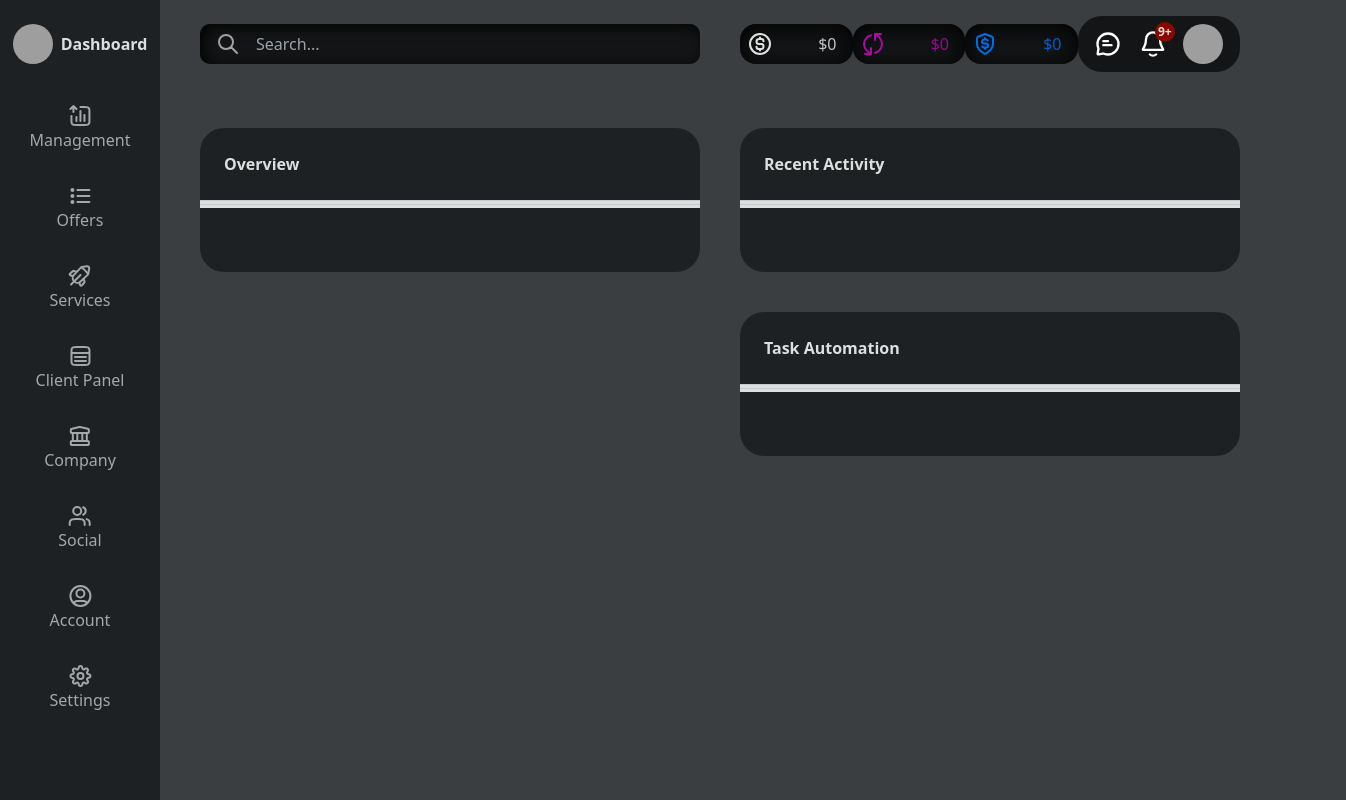
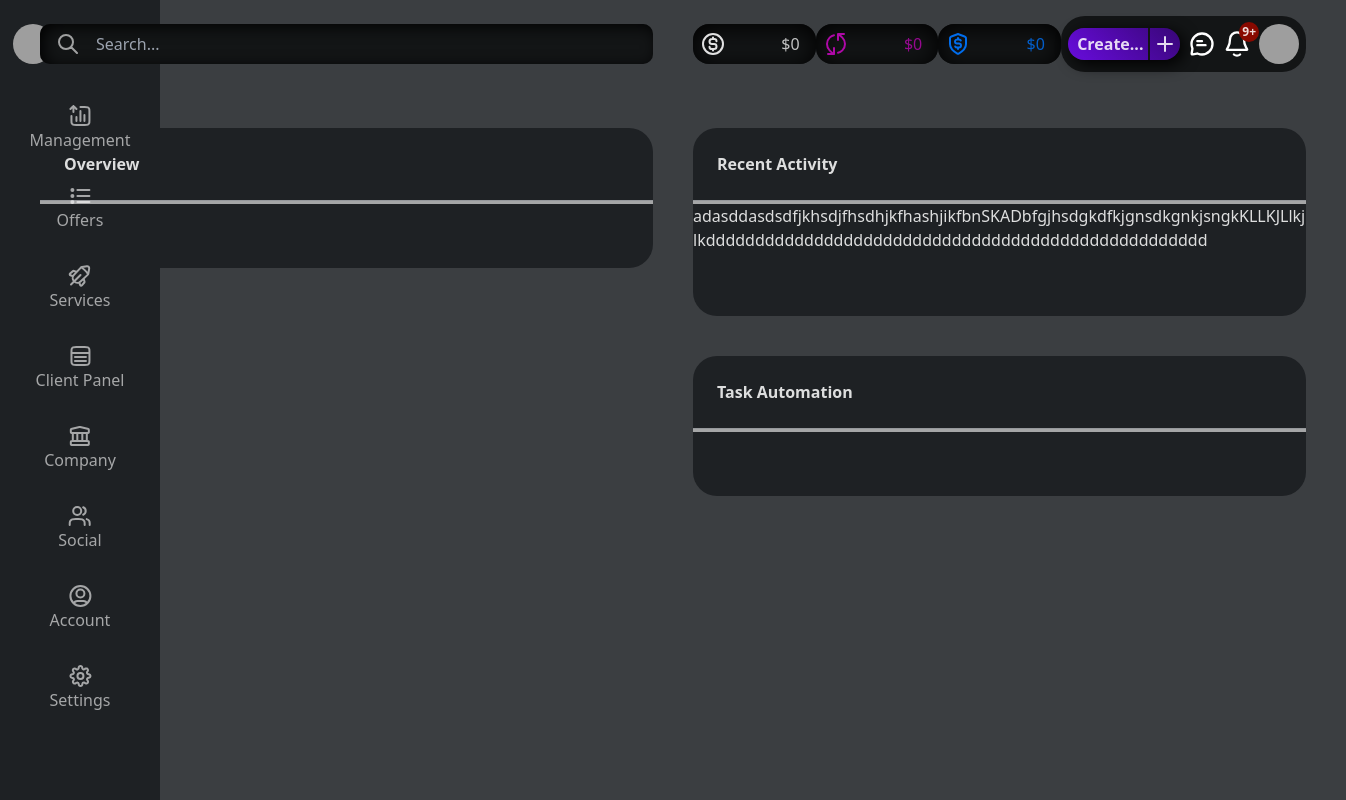
Before and after one commit to BlackCockder/TradingAppFrontend, an Angular app: page /dashboard/management in a window 1280 px wide. Shown: the whole page, 1346 px wide, since content can reach past the window. Built offline with nearby package versions, Linux system fonts and the light colour scheme; grey boxes are pictures that could not be loaded.

Commit message:
Added create button, fixed the overflow problem

```diff
--- a/src/app/features/dashboard/Dashboard.component.html
+++ b/src/app/features/dashboard/Dashboard.component.html
@@ -33,7 +33,7 @@
 
     </div>
   </section>
-  <section class="flex flex-col flex-grow">
+  <section class="flex flex-col flex-1">
     <section id="dashboard-header"
              class="w-full h-dashboard-header">
       <app-dashboard-header></app-dashboard-header>
--- a/src/app/features/dashboard/components/dashboardHeader/DashboardHeader.component.html
+++ b/src/app/features/dashboard/components/dashboardHeader/DashboardHeader.component.html
@@ -21,7 +21,19 @@
         <p [style.color]="balance.color" class="pr-4 text-base">{{'$' + balance.balance}}</p>
       </div>
     </div>
-    <div class="w-52 h-14 flex items-center justify-evenly bg-gray-dark rounded-3xl">
+    <div class="w-72 h-14 flex items-center justify-evenly bg-gray-dark rounded-3xl">
+      <div class="h-8 w-28 rounded-2xl dashboard-create-button flex items-center justify-center">
+        <div class="flex-1 flex items-center justify-center">
+          <p class="pl-1 font-semibold text-base">Create...</p>
+        </div>
+        <div class="h-8 w-8 flex items-center justify-center dashboard-create-button-icon-border">
+          <svg class="text-white op-text-base" width="24px" height="24px" viewBox="0 0 24 24" fill="none" xmlns="http://www.w3.org/2000/svg">
+            <path d="M12 5V19M5 12H19" stroke="currentColor" stroke-width="2" stroke-linecap="round" stroke-linejoin="round"/>
+          </svg>
+
+        </div>
+
+      </div>
       <div>
         <svg class="text-white" width="28px" height="28px" viewBox="0 0 24 24" fill="none" xmlns="http://www.w3.org/2000/svg">
           <path d="M8 9.5H12M8 13H15M12 21C16.9706 21 21 16.9706 21 12C21 7.02944 16.9706 3 12 3C7.02944 3 3 7.02944 3 12C3 13.1971 3.23374 14.3397 3.65806 15.3845C3.73927 15.5845 3.77988 15.6845 3.798 15.7653C3.81572 15.8443 3.8222 15.9028 3.82221 15.9839C3.82222 16.0667 3.80718 16.1569 3.77711 16.3374L3.18413 19.8952C3.12203 20.2678 3.09098 20.4541 3.14876 20.5888C3.19933 20.7067 3.29328 20.8007 3.41118 20.8512C3.54589 20.909 3.73218 20.878 4.10476 20.8159L7.66265 20.2229C7.84309 20.1928 7.9333 20.1778 8.01613 20.1778C8.09715 20.1778 8.15566 20.1843 8.23472 20.202C8.31554 20.2201 8.41552 20.2607 8.61549 20.3419C9.6603 20.7663 10.8029 21 12 21Z" stroke="currentColor" stroke-width="2" stroke-linecap="round" stroke-linejoin="round"/>
--- a/src/app/features/dashboard/components/dashboardHeader/DashboardHeader.component.scss
+++ b/src/app/features/dashboard/components/dashboardHeader/DashboardHeader.component.scss
@@ -22,3 +22,11 @@
 .dashboard-user-panel-img-rounded {
   border-radius: 1.25rem;
 }
+.dashboard-create-button {
+  background: rgb(56,6,119);
+  background: linear-gradient(225deg, rgba(56,6,119,1) 0%, rgba(104,12,221,1) 100%);
+  box-shadow: 4px 4px 16px 0 rgba(0, 0, 0, 1);
+}
+.dashboard-create-button-icon-border {
+  border-left: 0.125rem solid #131516;
+}
--- a/src/app/features/dashboard/components/management/management.component.html
+++ b/src/app/features/dashboard/components/management/management.component.html
@@ -3,7 +3,11 @@
     <app-dashboard-window-template [inputTitle]="'Overview'"></app-dashboard-window-template>
   </div>
   <div class="dashboard-right-side">
-    <app-dashboard-window-template [inputTitle]="'Recent Activity'"></app-dashboard-window-template>
+    <app-dashboard-window-template [inputTitle]="'Recent Activity'">
+      <div class="w-full flex flex-wrap">
+        <p class="fix">adasddasdsdfjkhsdjfhsdhjkfhashjikfbnSKADbfgjhsdgkdfkjgnsdkgnkjsngkKLLKJLlkjlkddddddddddddddddddddddddddddddddddddddddddddddddddd</p>
+      </div>
+    </app-dashboard-window-template>
     <app-dashboard-window-template [inputTitle]="'Task Automation'"></app-dashboard-window-template>
   </div>
 </div>
--- a/src/app/features/dashboard/components/management/management.component.scss
+++ b/src/app/features/dashboard/components/management/management.component.scss
@@ -0,0 +1,4 @@
+.fix {
+  overflow-wrap: break-word;
+  max-width: 100%;
+}
--- a/src/app/features/dashboard/templates/dashboardWindow/DashboardWindow.template.component.html
+++ b/src/app/features/dashboard/templates/dashboardWindow/DashboardWindow.template.component.html
@@ -1,8 +1,7 @@
-<div class="w-full bg-gray-med rounded-3xl mb-10 flex flex-col">
+<div class="w-full bg-gray-med rounded-3xl mb-10 flex flex-col pb-16">
   <p class="pl-6 pt-6 text-white op-text-base font-semibold text-base">{{ inputTitle }}</p>
-  <hr class="w-full h-1 bg-white op-text-base mt-6">
-  <div class="flex-1">
+  <hr class="w-full h-1 bg-white op-text-darker mt-6">
+  <div class="flex-1 flex w-full">
     <ng-content></ng-content>
   </div>
-  <hr class="w-full h-1 bg-white op-text-base mb-16">
 </div>
```
